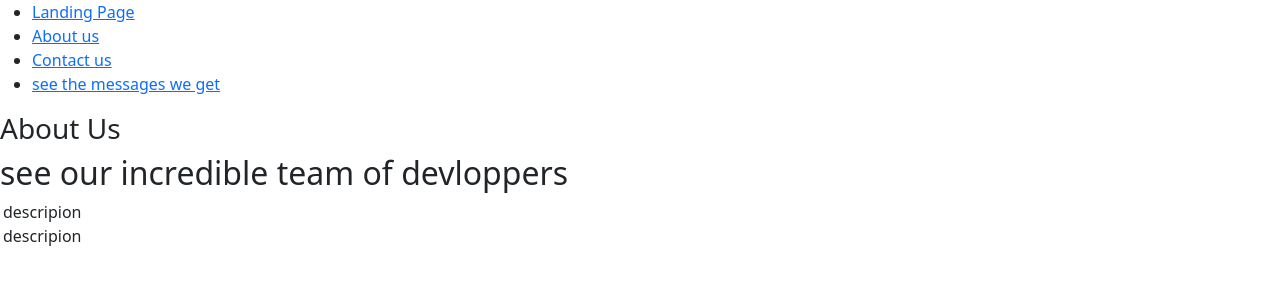
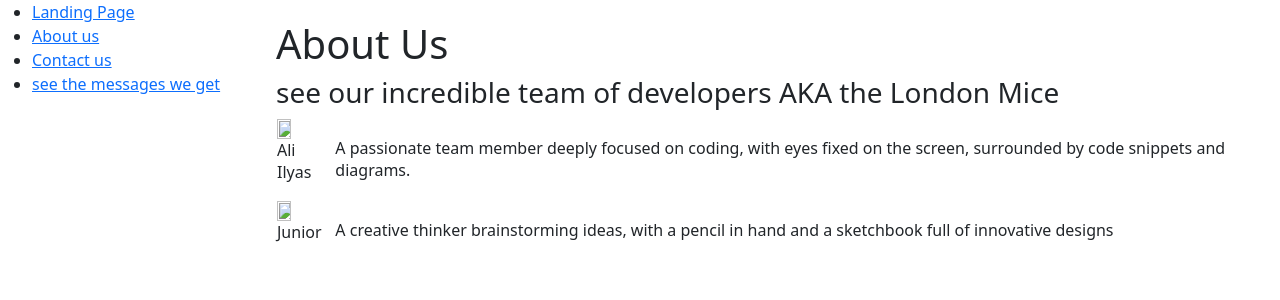
Before and after one commit to Baelong/eComAssignment1, a PHP site: page /app/views/main/about_us.php in a window 1280 px wide. Shown: the top 300 px of the page. Run offline with PHP 8.4, Linux system fonts and the light colour scheme; the template is opened without the code that fills it, so the values that code supplies are empty.

Commit message:
finished main views

```diff
--- a/app/views/main/about_us.php
+++ b/app/views/main/about_us.php
@@ -1,8 +1,22 @@
+
 <html>
 <head>
     <title><?= $name ?> view</title>
     <link href="https://cdn.jsdelivr.net/npm/bootstrap@5.3.2/dist/css/bootstrap.min.css" rel="stylesheet" integrity="sha384-T3c6CoIi6uLrA9TneNEoa7RxnatzjcDSCmG1MXxSR1GAsXEV/Dwwykc2MPK8M2HN" crossorigin="anonymous">
     <script src="https://cdn.jsdelivr.net/npm/bootstrap@5.3.2/dist/js/bootstrap.bundle.min.js" integrity="sha384-C6RzsynM9kWDrMNeT87bh95OGNyZPhcTNXj1NW7RuBCsyN/o0jlpcV8Qyq46cDfL" crossorigin="anonymous"></script>
+    <style>
+        #container {
+            display: flex;
+            flex-direction: row; /* Reverse the direction to align content div to the right */
+        }
+        nav {
+            width: 20%; /* Set the width of the nav */
+        }
+        #content {
+            flex: 1; /* Take up the remaining space */
+            padding: 20px; /* Add some padding for spacing */
+        }
+    </style>
 </head>
 <body>
     <div id='container'>
@@ -15,20 +29,33 @@
             </ul>
         </nav>
         <div id='content'>
-			<h3>About Us</h3>
-			<h2>see our incredible team of devloppers</h2>
+            <h1>About Us</h1>
+            <h3>see our incredible team of developers AKA the London Mice</h3>
             <table>
                 <tr>
-					<td><img src=""></td>
-					<td>descripion</td>
+                    <td>
+                    	<figure>
+                    		<img src="/resources/ali.jpg" height = '50%' width = '50%' />
+                    		<figcaption>Ali Ilyas<figcaption>
+
+                   		 </figure>
+                    </td>
+                    <td>A passionate team member deeply focused on coding,
+                    with eyes fixed on the screen, surrounded by code snippets and diagrams.</td>
                 </tr>
                 <tr>
-					<td><img src=""></td>
-					<td>descripion</td>
+                    <td>
+                    <figure>
+                    		<img src="" height = '50%' width = '50%' />
+                    		<figcaption>Junior<figcaption>
+
+                   		 </figure>
+                    </td>
+                    <td>A creative thinker brainstorming ideas,
+                    with a pencil in hand and a sketchbook full of innovative designs</td>
                 </tr>
             </table>
         </div>
-
     </div>
 </body>
 </html>
```
Also changed, not shown: app/views/main/index.php (+18 -4 lines), resources/ali.jpg (added), 4 other files. Lines whose indentation alone changed are shown as unchanged.
